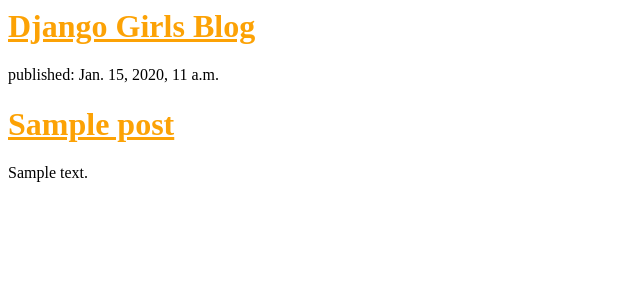
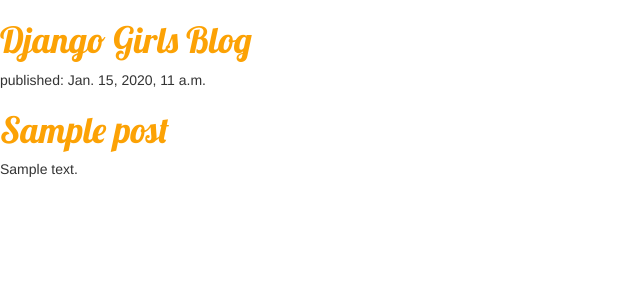
Before and after one commit to eclissi91/my-first-blog, a Django app: template blog/templates/blog/post_list.html in a window 1280 px wide. Shown: the top 300 px of the page, without its empty margins (0-640 px from the left). Run offline with Django 3.2, Linux system fonts and the light colour scheme; the template is opened without the code that fills it: values that come from a table or form of the project are taken from there, others are empty; tables that the repository leaves empty hold one stand-in row (values such as "Sample post"); some libraries are stand-ins or nearby versions.

Commit message:
aggiungo CSS

```diff
--- a/blog/static/css/blog.css
+++ b/blog/static/css/blog.css
@@ -1,3 +1,4 @@
 h1 a {
     color: #FCA205;
+    font-family: 'Lobster'
 }
--- a/blog/templates/blog/post_list.html
+++ b/blog/templates/blog/post_list.html
@@ -1,10 +1,14 @@
 {% load staticfiles %}
 <html>
     <head>
+      <link rel="stylesheet" href="//maxcdn.bootstrapcdn.com/bootstrap/3.2.0/css/bootstrap.min.css">
+      <link rel="stylesheet" href="//maxcdn.bootstrapcdn.com/bootstrap/3.2.0/css/bootstrap-theme.min.css">
       <link rel="stylesheet" href="{% static 'css/blog.css' %}">
+      <link href="https://fonts.googleapis.com/css?family=Lobster&subset=latin,latin-ext" rel="stylesheet" type="text/css">
         <title>Django Girls blog</title>
     </head>
     <body>
+
         <div>
             <h1><a href="">Django Girls Blog</a></h1>
         </div>
```
